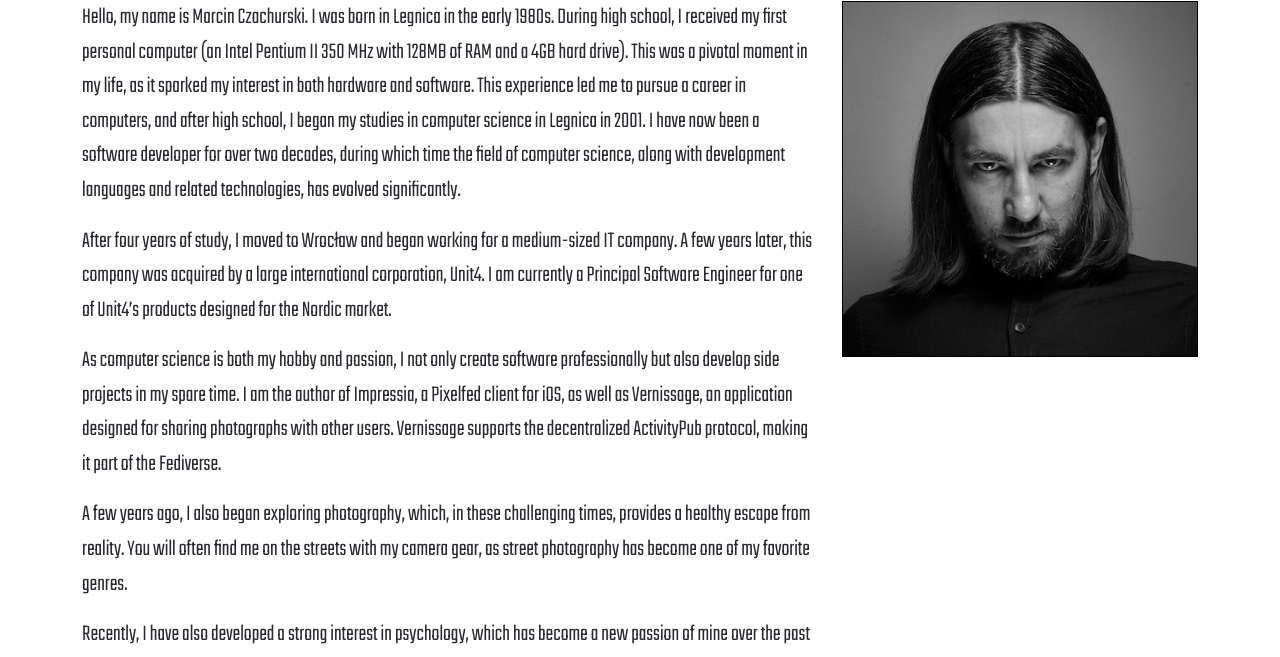
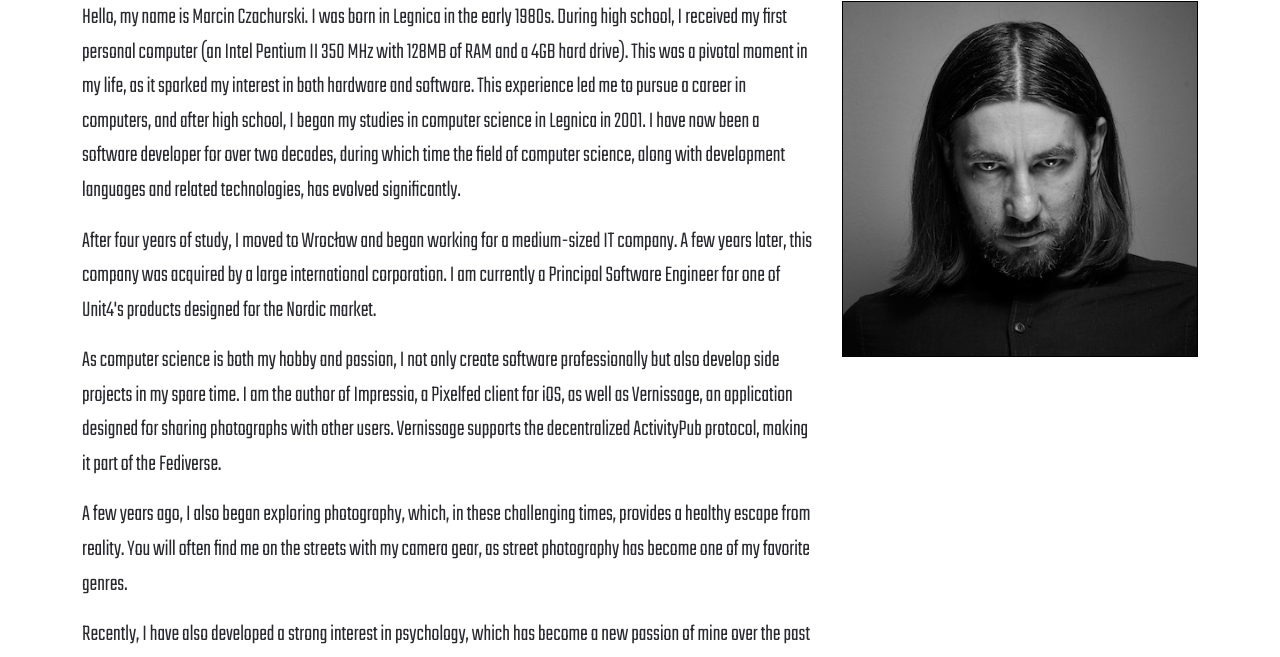
Before and after one commit to mczachurski/mczachurski.github.io, a plain HTML site: page index.html in a window 1280 px wide. Shown: the part 137-794 px from the top of the page. Drawn offline with nearby package versions, Linux system fonts and the light colour scheme; a web font is replaced by a local one.

Commit message:
Fix issues

```diff
--- a/index.html
+++ b/index.html
@@ -123,8 +123,8 @@
                     </p>
                     <p>
                         After four years of study, I moved to Wrocław and began working for a medium-sized IT company.
-                        A few years later, this company was acquired by a large international corporation, Unit4.
-                        I am currently a Principal Software Engineer for one of Unit4’s products designed for the Nordic market.
+                        A few years later, this company was acquired by a large international corporation.
+                        I am currently a Principal Software Engineer for one of Unit4's products designed for the Nordic market.
                     </p>
                     <p>
                         As computer science is both my hobby and passion, I not only create software professionally but also develop
```
